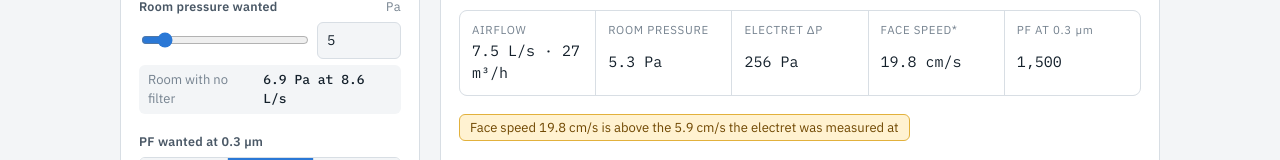
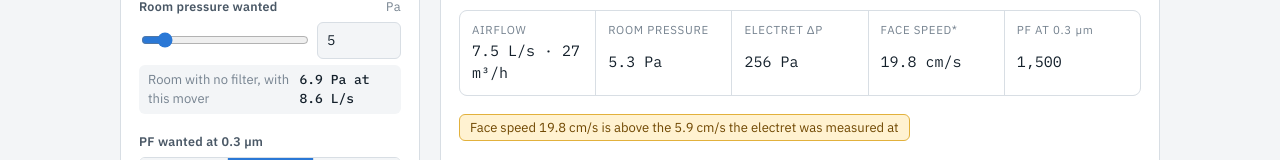
Before and after one commit to mattnewell-cam/cleanroom-electret-sizer, a plain HTML site: page index.html in a window 1280 px wide. Shown: the part 291-451 px from the top of the page. Drawn offline with nearby package versions, Linux system fonts and the light colour scheme.

Commit message:
Label tweak
Co-Authored-By: Claude Opus 5.5 <noreply@anthropic.com>

```diff
--- a/index.html
+++ b/index.html
@@ -113,7 +113,7 @@ input[type="range"] { width: 100%; accent-color: var(--accent); }
       <div class="field">
         <label for="rp">Room pressure wanted <span class="u">Pa</span></label>
         <div class="row2"><input type="range" id="rpr" min="1" max="40" step="0.5" aria-label="Room pressure slider"><input type="number" id="rp" min="0.5" max="200" step="0.5"></div>
-        <div class="out"><span>Room with no filter</span><b id="o-max"></b></div>
+        <div class="out"><span>Room with no filter, with this mover</span><b id="o-max"></b></div>
       </div>
       <div class="field">
         <span class="lab">PF wanted at 0.3 µm</span>
```
